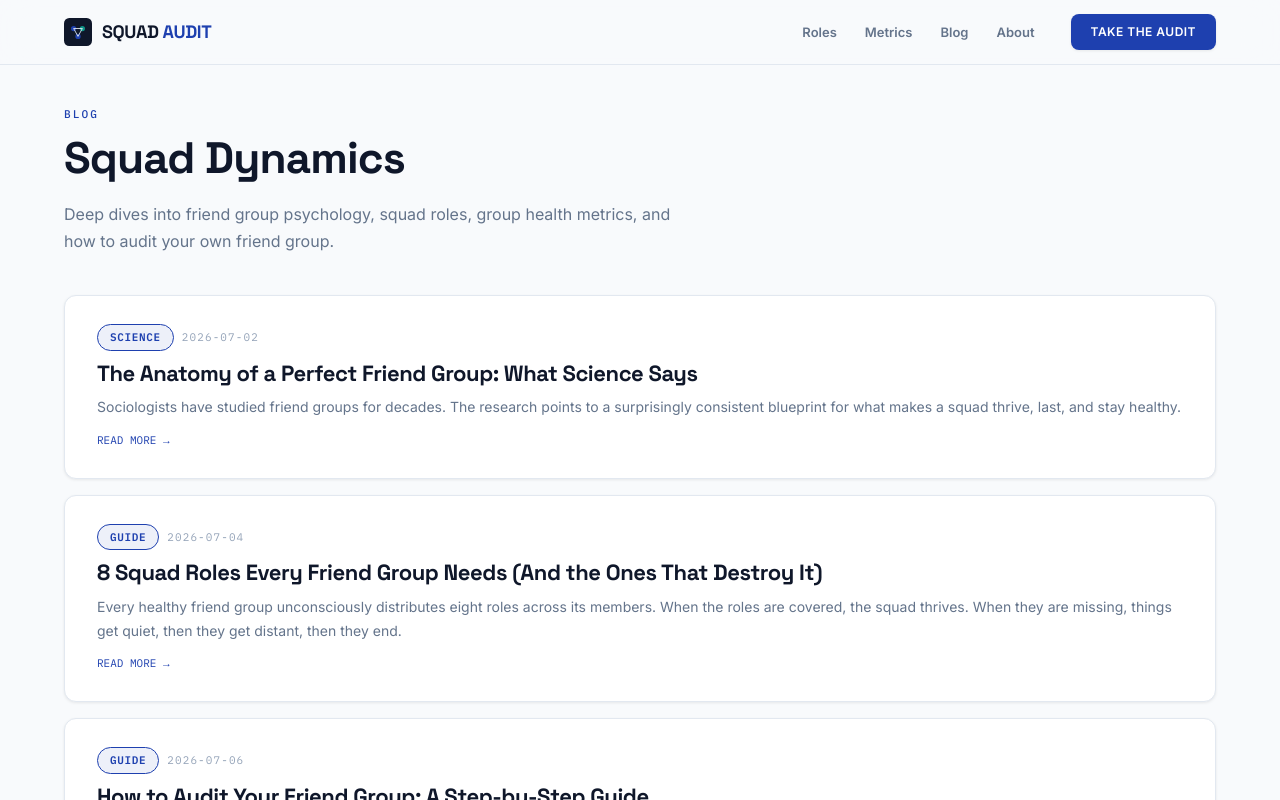
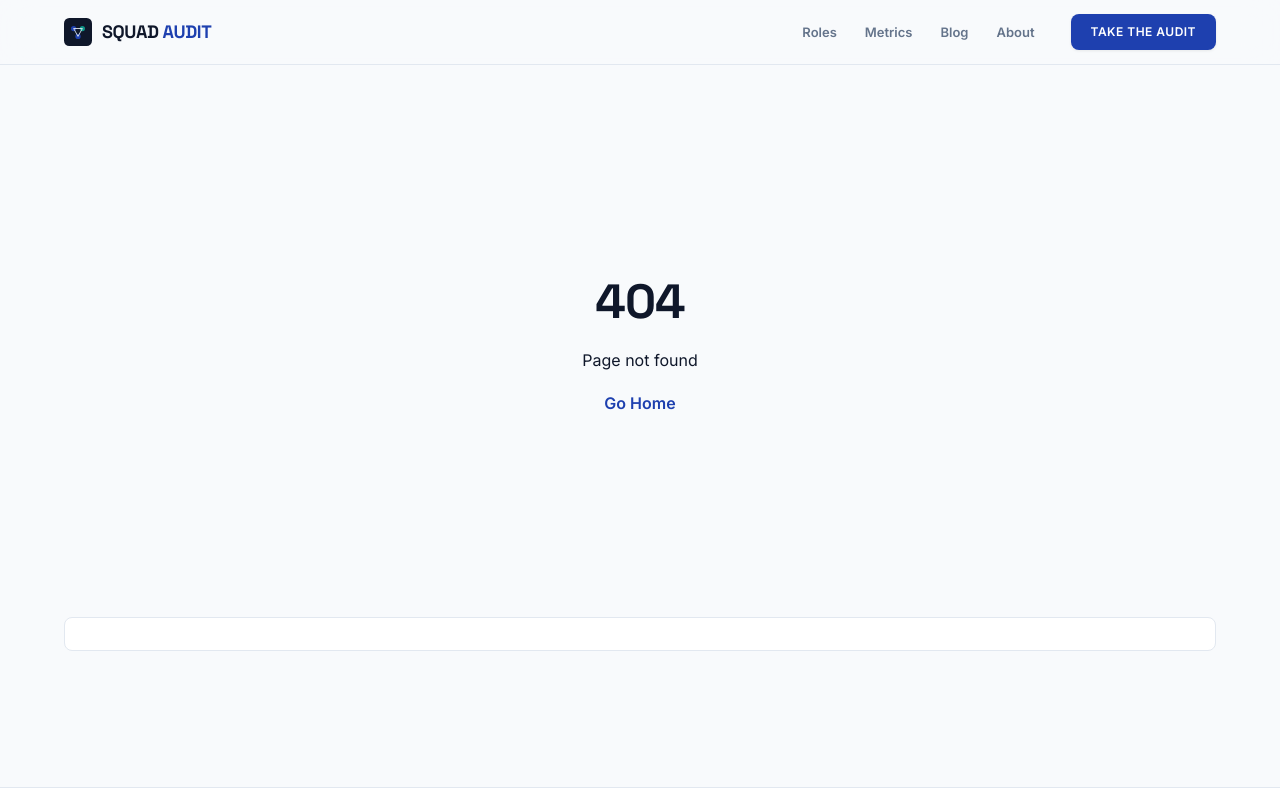
Before and after one commit to pengcc001-netizen/squad-audit, a React (Vite) app: page /blog/1 in a window 1280 px wide. Before the commit this address led to /blog. Shown: the top 800 px of the page. Built offline with nearby package versions, Linux system fonts and the light colour scheme.

Commit message:
fix: add noscript pre-rendered content, replace Navigate with 404+noindex

```diff
--- a/src/pages/BlogPost.tsx
+++ b/src/pages/BlogPost.tsx
@@ -1,5 +1,5 @@
 import { Helmet } from "react-helmet-async";
-import { useParams, Link, Navigate } from "react-router-dom";
+import { useParams, Link } from "react-router-dom";
 import { blogPosts } from "../data/blog";
 import ShareButtons from "../components/ShareButtons";
 import Ad from "../components/Ad";
@@ -7,7 +7,7 @@
 export default function BlogPost() {
   const { slug } = useParams<{ slug: string }>();
   const post = blogPosts.find((p) => p.slug === slug);
-  if (!post) return <Navigate to="/blog" replace />;
+  if (!post) return <div style={{ minHeight: '60vh', display: 'flex', flexDirection: 'column', alignItems: 'center', justifyContent: 'center', gap: 16 }}><Helmet><meta name="robots" content="noindex,nofollow" /></Helmet><h1 style={{ fontSize: 48, fontWeight: 800 }}>404</h1><p>Page not found</p><Link to="/" style={{ textDecoration: 'none', fontWeight: 600 }}>Go Home</Link></div>;
 
   const url = `https://squad.csskey.com/blog/${post.slug}`;
   const related = blogPosts.filter((p) => p.slug !== post.slug).slice(0, 3);
--- a/src/pages/MetricDetailPage.tsx
+++ b/src/pages/MetricDetailPage.tsx
@@ -1,5 +1,5 @@
 import { Helmet } from "react-helmet-async";
-import { useParams, Link, Navigate } from "react-router-dom";
+import { useParams, Link } from "react-router-dom";
 import { squadMetrics } from "../data/metrics";
 import ShareButtons from "../components/ShareButtons";
 import Ad from "../components/Ad";
@@ -7,7 +7,7 @@
 export default function MetricDetailPage() {
   const { slug } = useParams<{ slug: string }>();
   const metric = squadMetrics.find((m) => m.slug === slug);
-  if (!metric) return <Navigate to="/metrics" replace />;
+  if (!metric) return <div style={{ minHeight: '60vh', display: 'flex', flexDirection: 'column', alignItems: 'center', justifyContent: 'center', gap: 16 }}><Helmet><meta name="robots" content="noindex,nofollow" /></Helmet><h1 style={{ fontSize: 48, fontWeight: 800 }}>404</h1><p>Page not found</p><Link to="/" style={{ textDecoration: 'none', fontWeight: 600 }}>Go Home</Link></div>;
 
   const url = `https://squad.csskey.com/metrics/${metric.slug}`;
   const related = squadMetrics.filter((m) => m.slug !== metric.slug);
--- a/src/pages/RoleDetailPage.tsx
+++ b/src/pages/RoleDetailPage.tsx
@@ -1,5 +1,5 @@
 import { Helmet } from "react-helmet-async";
-import { useParams, Link, Navigate } from "react-router-dom";
+import { useParams, Link } from "react-router-dom";
 import { squadRoles } from "../data/squadRoles";
 import ShareButtons from "../components/ShareButtons";
 import Ad from "../components/Ad";
@@ -23,7 +23,7 @@
 export default function RoleDetailPage() {
   const { slug } = useParams<{ slug: string }>();
   const role = squadRoles.find((r) => r.slug === slug);
-  if (!role) return <Navigate to="/roles" replace />;
+  if (!role) return <div style={{ minHeight: '60vh', display: 'flex', flexDirection: 'column', alignItems: 'center', justifyContent: 'center', gap: 16 }}><Helmet><meta name="robots" content="noindex,nofollow" /></Helmet><h1 style={{ fontSize: 48, fontWeight: 800 }}>404</h1><p>Page not found</p><Link to="/" style={{ textDecoration: 'none', fontWeight: 600 }}>Go Home</Link></div>;
 
   const url = `https://squad.csskey.com/roles/${role.slug}`;
   const compatible = squadRoles.filter((r) => role.compatibility.includes(r.slug));
```
Also changed, not shown: index.html (+1 -1 lines).
